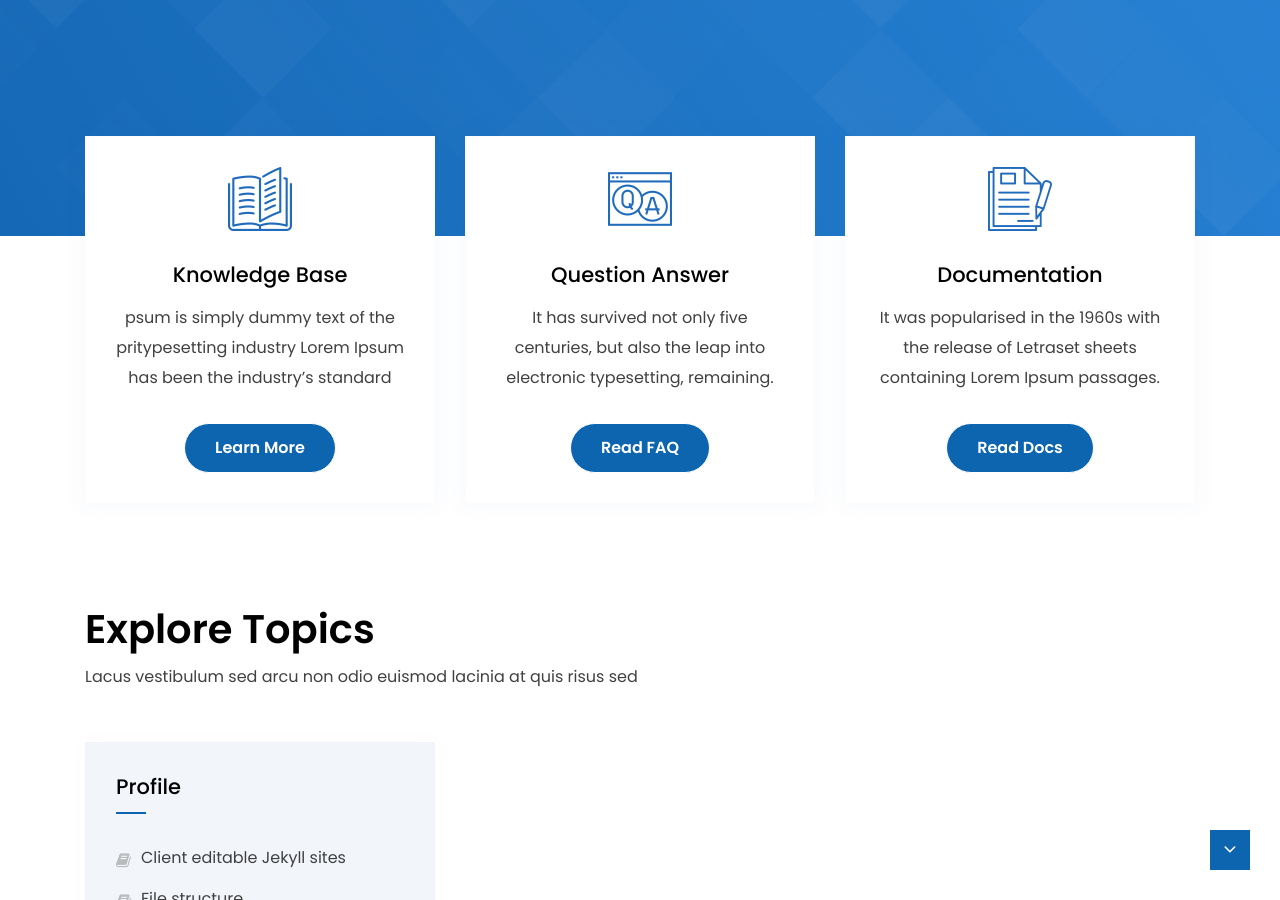
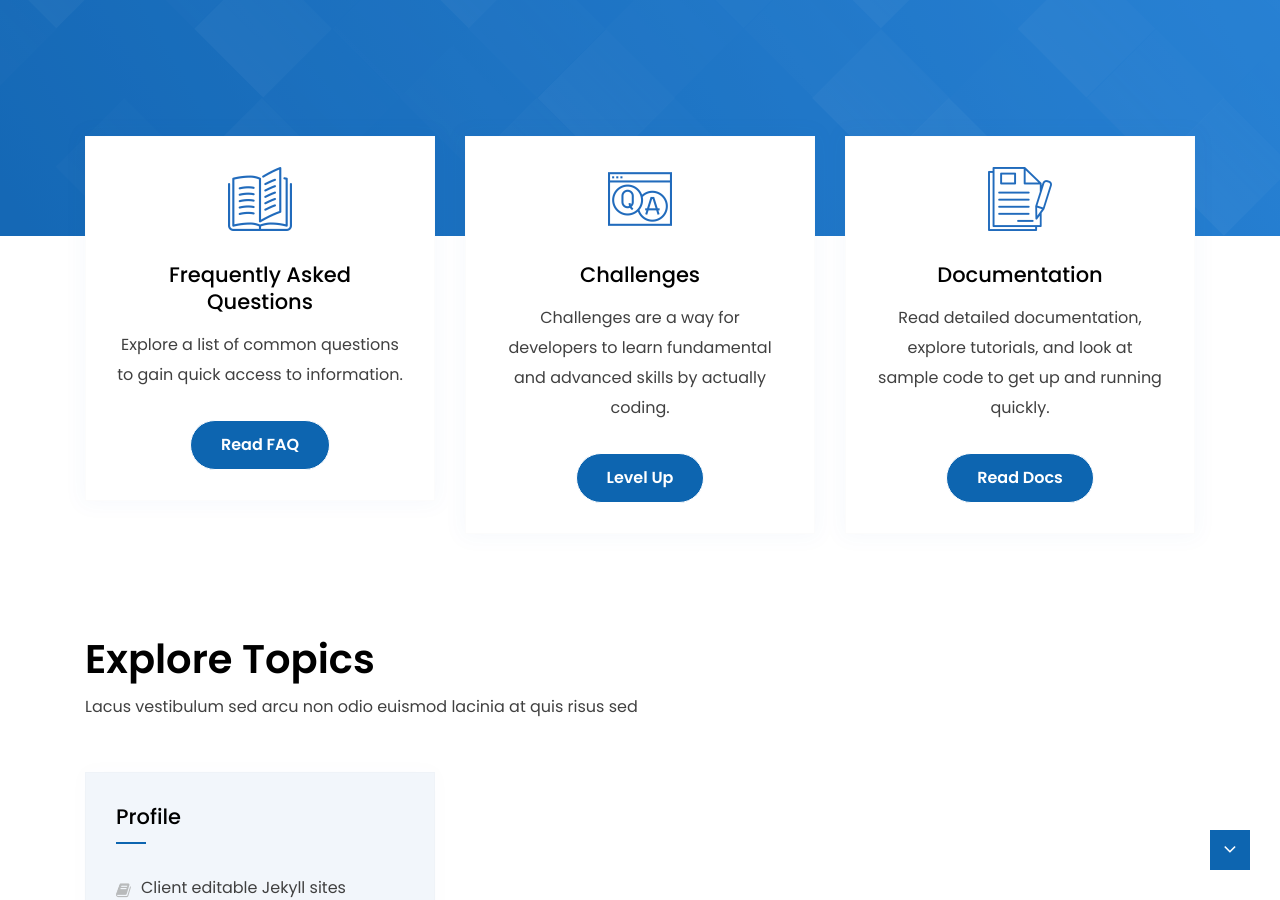
Before and after one commit to XDC-Community/XDC-Community.github.io, a Jekyll site: the page built from index.html, in a window 1280 px wide and 900 px high, scrolled down 664 px. Built offline with Jekyll 4.4.1, drawn with Linux system fonts in a browser that asks for light colours.

Commit message:
Update services.yml
Updating bottom of header to include accurate information

```diff
--- a/_data/services.yml
+++ b/_data/services.yml
@@ -1,17 +1,17 @@
-- title: Knowledge Base
+- title: Frequently Asked Questions
   icon: /assets/images/service-icon2.png
-  description: psum is simply dummy text of the pritypesetting industry Lorem Ipsum has been the industry’s standard
-  button_label: Learn More
-  url: /pages/explore-topics/
-
-- title: Question Answer
-  icon: /assets/images/service-icon.png
-  description:  It has survived not only five centuries, but also the leap into electronic typesetting, remaining.
+  description: Explore a list of common questions to gain quick access to information.
   button_label: Read FAQ
   url: /pages/faq/
 
+- title: Challenges
+  icon: /assets/images/service-icon.png
+  description:  Challenges are a way for developers to learn fundamental and advanced skills by actually coding.
+  button_label: Level Up
+  url: /pages/challenges/
+
 - title: Documentation
   icon: /assets/images/service-icon3.png
-  description:  It was popularised in the 1960s with the release of Letraset sheets containing Lorem Ipsum passages.
+  description:  Read detailed documentation, explore tutorials, and look at sample code to get up and running quickly.
   button_label: Read Docs
   url: /docs/left-sidebar-example
```
